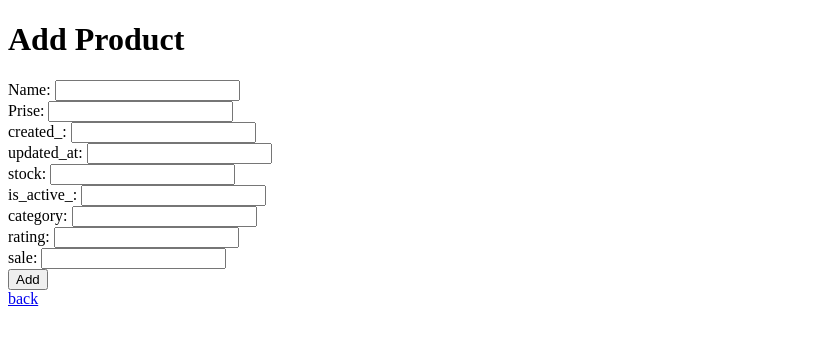
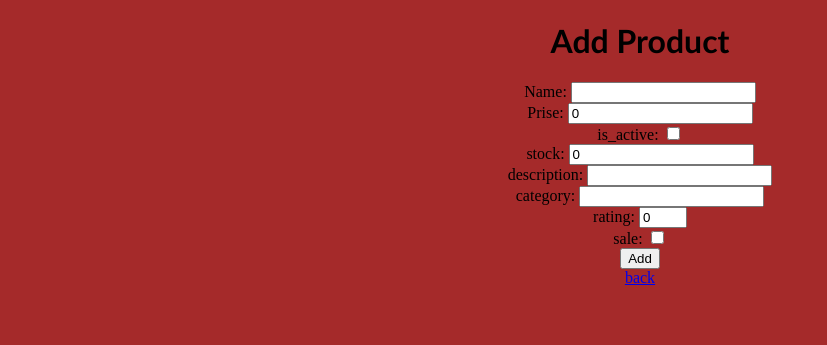
Before and after one commit to Andre-Pchela/online_shop, a Flask app: page /add in a window 1280 px wide. Shown: the top 345 px of the page, without its empty margins (0-827 px from the left). Run offline with Flask 3, Linux system fonts and the light colour scheme.

Commit message:
Add files via upload

```diff
--- a/_online_shop/app/routes.py
+++ b/_online_shop/app/routes.py
@@ -17,7 +17,13 @@ def add_product():
     if request.method =='POST':
         name=request.form['name']
         prise=request.form['prise']
-        product=Product(name=name, prise=float(prise))
+        description=request.form['description']
+        stock=request.form['stock']
+        is_active=request.form.get('is_active')
+        category=request.form['category']
+        rating=request.form['rating']
+        sale=request.form.get('sale')
+        product=Product(name=name, prise=float(prise), description=description, stock=int(stock), is_active=bool(is_active), category=category, rating=float(rating), sale=bool(sale))
         db.session.add(product)
         db.session.commit()
         #flash("Product added")
--- a/_online_shop/static/style.css
+++ b/_online_shop/static/style.css
@@ -0,0 +1,12 @@
+body{
+    background-color: brown;
+}
+table{
+    color: darkblue;
+}
+h1{
+    font-family: 'Gill Sans', 'Gill Sans MT', Calibri, 'Trebuchet MS', sans-serif;
+}
+.form{
+    text-align: center;
+}
--- a/_online_shop/templates/index.html
+++ b/_online_shop/templates/index.html
@@ -8,16 +8,17 @@
     <h1>Product List</h1>
     <a href="{{ url_for('routes.add_product') }}">Add Product</a>
     <table border="1">
-        <tr></th>ID</th>Name</th><th>Price</th><th>Created</th><th>Updated</th><th>Stock</th><th>Is_active_</th><th>Category</th><th>Rating</th><th>Sale</th></tr>
+        <tr><th>ID</th><th>Name</th><th>description</th></th><th>Price</th><th>Created</th><th>Updated</th><th>Stock</th><th>Is_active_</th><th>Category</th><th>Rating</th><th>Sale</th></tr>
         {% for product in products %}
         <tr>
             <td>{{product.id}}</td>
             <td>{{product.name}}</td>
+            <td>{{product.description}}</td>
             <td>{{product.prise}}</td>
             <td>{{product.created_at}}</td>
             <td>{{product.updated_at}}</td>
             <td>{{product.stock}}</td>
-            <td>{{product.is_active_}}</td>
+            <td>{{product.is_active}}</td>
             <td>{{product.category}}</td>
             <td>{{product.rating}}</td>
             <td>{{product.sale}}</td>
--- a/_online_shop/templates/product_form.html
+++ b/_online_shop/templates/product_form.html
@@ -5,37 +5,36 @@
     <link rel="stylesheet" href="/static/style.css">
 </head>
 <body>
+    <div class="form">
    <h1>{{action}} Product</h1>
    <form method="post">
     <label>Name:
     <input type="text" name="name" value="{{product.name if product else''}}"required>
     </label><br>
     <label>Prise:
-    <input type="number" name="prise" value="{{product.name if product else''}}"required>
+    <input type="number" name="prise" value="{{product.prise if product else'0'}}"required>
     </label><br>
-    <label>created_:
-    <input type="text" name="created_" value="{{product.name if product else''}}">
-    </label><br>
-    <label>updated_at:
-    <input type="text" name="updated_at" value="{{product.name if product else''}}">
+    <label>is_active:
+    <input type="checkbox" name="is_active" value="{{product.is_active if product else 'False'}}">
     </label><br>
     <label>stock:
-    <input type="text" name="stock" value="{{product.name if product else''}}">
+    <input type="number" name="stock" value="{{product.stock if product else'0'}}">
     </label><br>
-    <label>is_active_:
-    <input type="text" name="is_active_" value="{{product.name if product else''}}">
-    </label><br>
+    <label>description:
+    <input type="text" name="description" value="{{product.description if product else''}}">
+    </label></br>
     <label>category:
-    <input type="text" name="category" value="{{product.name if product else''}}">
+    <input type="text" name="category" value="{{product.category if product else''}}">
     </label><br>
     <label>rating:
-    <input type="text" name="rating" value="{{product.name if product else''}}">
+    <input type="number" name="rating" value="{{product.rating if product else'0'}}" min="0" max="5">
     </label><br>
     <label>sale:
-    <input type="text" name="sale" value="{{product.name if product else''}}">
+    <input type="checkbox" name="sale" value="{{product.saale if product else'False'}}">
     </label><br>
     <button type="submit">{{action}}</button>
    </form>
    <a href="{{ url_for('routes.products') }}">back</a>
+   </div>
 </body>
 </html>
```
Also changed, not shown: _online_shop/app/models.py (+6 -5 lines), _online_shop/db/shop.db.
